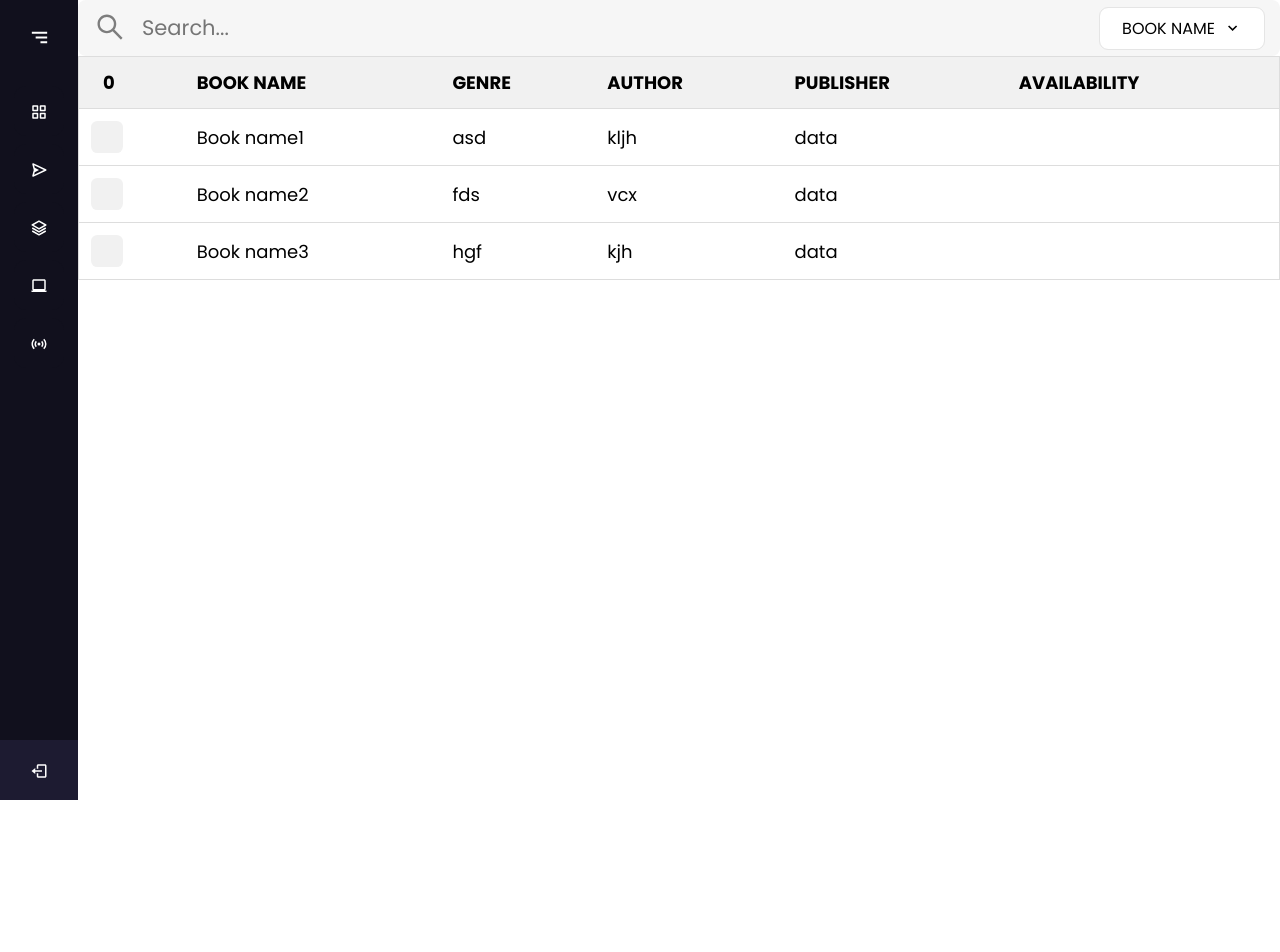
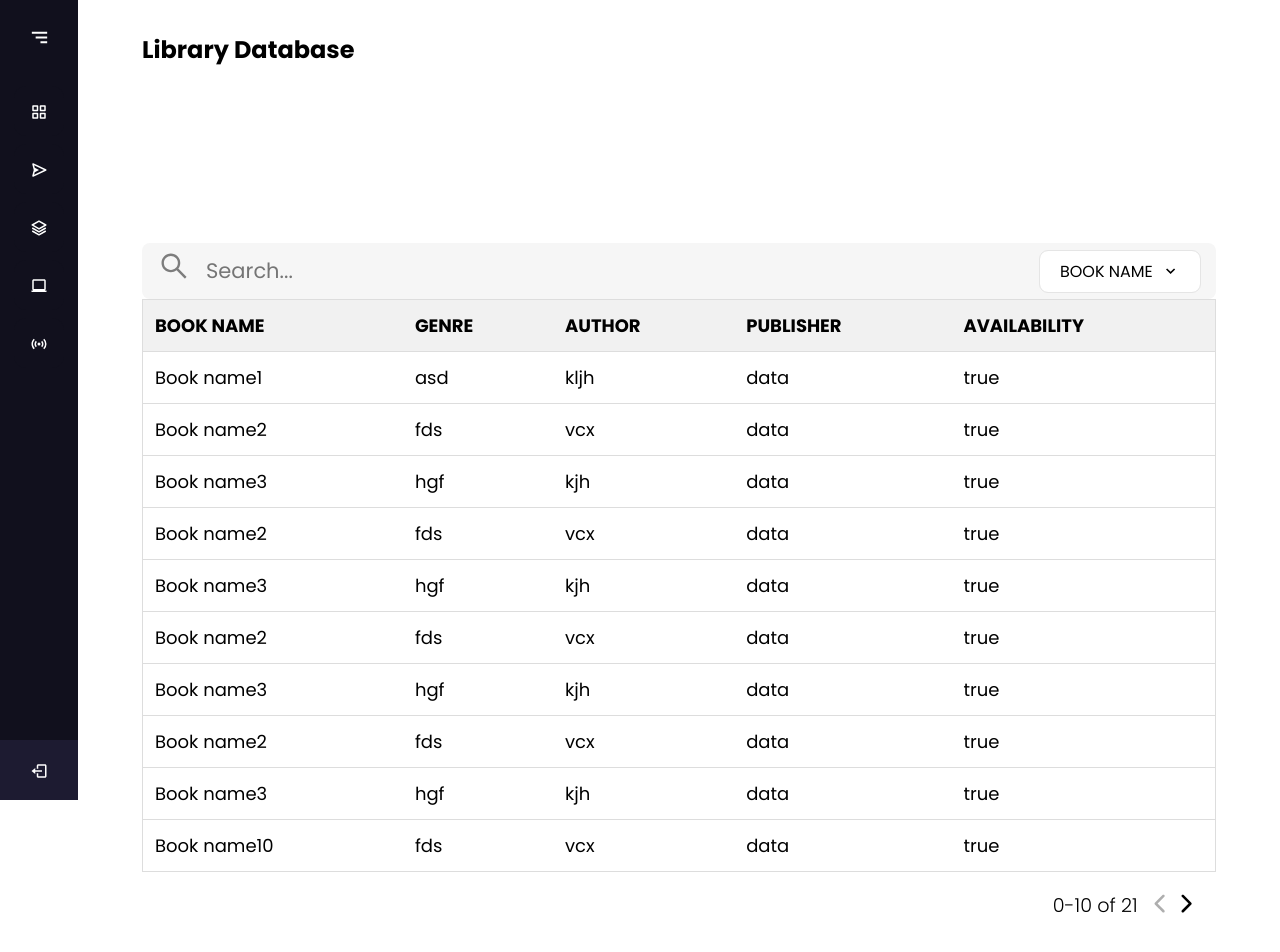
Before and after one commit to emrebal98/MLGA-Library-System, a React (Create React App) app: page /database in a window 1280 px wide. Shown: the top 952 px of the page. Before the commit the page ends 800 px from the top, so only its background shows below. Built offline with nearby package versions, Linux system fonts and the light colour scheme; the HTML template or start-up script is replaced by a standard one.

Commit message:
Pagination done on table

```diff
--- a/src/App.js
+++ b/src/App.js
@@ -26,7 +26,7 @@ export default function App() {
 	return (
 		// <AuthProvider>
 		<>
-			{location.pathname != "/" && <Navbar />}
+			{location.pathname !== "/" && <Navbar />}
 			<section class={location.pathname === "/" ? "login-section" : "home-section"}>
 				<Routes>
 					<Route path="/" element={<Login />} />
--- a/src/components/search/Search.jsx
+++ b/src/components/search/Search.jsx
@@ -3,7 +3,7 @@ import { AiOutlineSearch } from "react-icons/ai";
 import { Filter } from "../";
 import "./search.css";
 
-function Search({ activeSet, setItems, titles }) {
+function Search({ activeSet, setItems, titles, onSearch }) {
 	const [search, setSearch] = useState();
 	const [focus, setFocus] = useState(false);
 	const [filter, setFilter] = useState(titles[0]);
@@ -26,6 +26,8 @@ function Search({ activeSet, setItems, titles }) {
 				f[filter].toLowerCase().includes(search.toLowerCase())
 			)
 		);
+
+		onSearch(search);
 	}
 
 	return (
--- a/src/components/table/Table.jsx
+++ b/src/components/table/Table.jsx
@@ -1,5 +1,6 @@
 import React, { useState } from "react";
 import { Search, Checkbox } from "../";
+import { IoIosArrowBack, IoIosArrowForward } from "react-icons/io";
 import "./table.css";
 
 function Table({
@@ -10,7 +11,10 @@ function Table({
 	setSelectedItems,
 }) {
 	const [items, setItems] = useState(allItems);
-
+	const [page, setPage] = useState({ start: 0, end: 10 });
+	const [disable, setDisable] = useState({ left: true, right: false });
+	const [onSearch, setOnSearch] = useState(false);
+	const increment = 10;
 	function handleChecked(state, item) {
 		console.log(state);
 		let check = state;
@@ -24,14 +28,64 @@ function Table({
 		}
 	}
 
+	function handlePreviousPage(e) {
+		//If button disable do not click
+		if (disable.left) return;
+		let startN = page.start - increment;
+		let endN = page.end - increment;
+		if (startN < 0) return;
+		setPage({ start: startN, end: endN });
+		//Activate the next button if it is not the last page
+		if (endN < items.length) setDisable({ ...disable, right: false });
+		//Disable the previous button if it is the first page
+		if (startN < increment) setDisable({ ...disable, left: true });
+	}
+
+	function handleNextPage(e) {
+		//If button disable do not click
+		if (disable.right) return;
+		let startN = page.start + increment;
+		let endN = page.end + increment;
+		if (endN - items.length >= increment) return;
+		setPage({ start: startN, end: endN });
+		//Activate the previous button if it is not the firt page
+		if (startN >= increment) setDisable({ ...disable, left: false });
+		//Disable the next button if it is the last page
+		if (endN >= items.length) setDisable({ ...disable, right: true });
+	}
+
+	function handleOnSearch(search) {
+		if (search !== "") {
+			setOnSearch(true);
+			//Disable page button while searching
+			setDisable({ left: true, right: true });
+		} else {
+			setOnSearch(false);
+			//If left on first page before search
+			if (page.start === 0) setDisable({ left: true, right: false });
+			//If left on between page before search
+			else if (page.end > allItems.length)
+				setDisable({ left: false, right: true });
+			//If left on last page before search
+			else setDisable({ left: false, right: false });
+		}
+	}
+
 	return (
 		<>
-			<Search activeSet={allItems} setItems={setItems} titles={titles} />
-
+			<Search
+				activeSet={allItems}
+				setItems={setItems}
+				titles={titles}
+				onSearch={handleOnSearch}
+			/>
+			<div className="table_container">
 				<table className="table">
 					<tr class="header">
 						{checkBox && (
-						<th className="center_selected">{selectedItems.length}</th>
+							<th className="center_selected">
+								{selectedItems.length}
+							</th>
 						)}
 						{titles.map((title) => (
 							<th>
@@ -44,7 +98,8 @@ function Table({
 						))}
 					</tr>
 
-				{items.map((item) => (
+					{onSearch
+						? items.map((item) => (
 								<tr>
 									{checkBox && (
 										<td>
@@ -53,11 +108,22 @@ function Table({
 													handleChecked(state, item)
 												}
 											/>
-								{/* <input
-									type="checkbox"
-									onClick={console.log("click")}
-									onChange={(e) => handleChecked(e, item)}
-								/> */}
+										</td>
+									)}
+									{Object.keys(item).map((i) => (
+										<td>{item[i]}</td>
+									))}
+								</tr>
+						  ))
+						: items.slice(page.start, page.end).map((item) => (
+								<tr>
+									{checkBox && (
+										<td>
+											<Checkbox
+												onChange={(state) =>
+													handleChecked(state, item)
+												}
+											/>
 										</td>
 									)}
 									{Object.keys(item).map((i) => (
@@ -66,6 +132,34 @@ function Table({
 								</tr>
 						  ))}
 				</table>
+				<div className="pagination">
+					<p className="pagination_label">
+						{onSearch ? 0 : page.start}-
+						{onSearch ? items.length : page.end} of{" "}
+						{allItems.length}
+					</p>
+					<div
+						className={
+							disable.left
+								? "pagination__button disabled"
+								: "pagination__button"
+						}
+						onClick={handlePreviousPage}
+					>
+						<IoIosArrowBack />
+					</div>
+					<div
+						className={
+							disable.right
+								? "pagination__button disabled"
+								: "pagination__button"
+						}
+						onClick={handleNextPage}
+					>
+						<IoIosArrowForward />
+					</div>
+				</div>
+			</div>
 		</>
 	);
 }
--- a/src/components/table/table.css
+++ b/src/components/table/table.css
@@ -1,3 +1,8 @@
+.table_container {
+	position: relative;
+	height: 630px;
+}
+
 .table {
 	border-collapse: collapse;
 	width: 100%;
@@ -22,3 +27,28 @@
 .center_selected {
 	padding-left: 1.5rem !important;
 }
+
+.pagination {
+	/* background: red; */
+	display: flex;
+	align-items: center;
+	justify-content: end;
+	padding: 0.5rem 1rem 0.5rem 0;
+	position: absolute;
+	right: 0;
+	bottom: 0;
+}
+.pagination_label {
+	font-size: 1.2rem;
+	font-weight: 300;
+	margin-right: 0.5rem;
+}
+.pagination__button {
+	cursor: pointer;
+	font-size: 1.7rem;
+	line-height: 1.7rem;
+}
+.pagination__button.disabled {
+	cursor: default;
+	color: #aeaeae;
+}
--- a/src/containers/librarydatabase/LibraryDatabase.jsx
+++ b/src/containers/librarydatabase/LibraryDatabase.jsx
@@ -9,35 +9,164 @@ function LibraryDatabase() {
 			genre: "asd",
 			author: "kljh",
 			publisher: "data",
-			availability: true,
+			availability: "true",
 		},
 		{
 			bookName: "Book name2",
 			genre: "fds",
 			author: "vcx",
 			publisher: "data",
-			availability: true,
+			availability: "true",
 		},
 		{
 			bookName: "Book name3",
 			genre: "hgf",
 			author: "kjh",
 			publisher: "data",
-			availability: true,
+			availability: "true",
+		},
+		{
+			bookName: "Book name2",
+			genre: "fds",
+			author: "vcx",
+			publisher: "data",
+			availability: "true",
+		},
+		{
+			bookName: "Book name3",
+			genre: "hgf",
+			author: "kjh",
+			publisher: "data",
+			availability: "true",
+		},
+		{
+			bookName: "Book name2",
+			genre: "fds",
+			author: "vcx",
+			publisher: "data",
+			availability: "true",
+		},
+		{
+			bookName: "Book name3",
+			genre: "hgf",
+			author: "kjh",
+			publisher: "data",
+			availability: "true",
+		},
+		{
+			bookName: "Book name2",
+			genre: "fds",
+			author: "vcx",
+			publisher: "data",
+			availability: "true",
+		},
+		{
+			bookName: "Book name3",
+			genre: "hgf",
+			author: "kjh",
+			publisher: "data",
+			availability: "true",
+		},
+		{
+			bookName: "Book name10",
+			genre: "fds",
+			author: "vcx",
+			publisher: "data",
+			availability: "true",
+		},
+		{
+			bookName: "Book nameLAST",
+			genre: "hgf",
+			author: "kjh",
+			publisher: "data",
+			availability: "true",
+		},
+		{
+			bookName: "Book nameLAST",
+			genre: "hgf",
+			author: "kjh",
+			publisher: "data",
+			availability: "true",
+		},
+		{
+			bookName: "Book nameLAST",
+			genre: "hgf",
+			author: "kjh",
+			publisher: "data",
+			availability: "true",
+		},
+		{
+			bookName: "Book nameLAST",
+			genre: "hgf",
+			author: "kjh",
+			publisher: "data",
+			availability: "true",
+		},
+		{
+			bookName: "Book nameLAST",
+			genre: "hgf",
+			author: "kjh",
+			publisher: "data",
+			availability: "true",
+		},
+		{
+			bookName: "Book nameLAST",
+			genre: "hgf",
+			author: "kjh",
+			publisher: "data",
+			availability: "true",
+		},
+		{
+			bookName: "Book nameLAST",
+			genre: "hgf",
+			author: "kjh",
+			publisher: "data",
+			availability: "true",
+		},
+		{
+			bookName: "Book nameLAST",
+			genre: "hgf",
+			author: "kjh",
+			publisher: "data",
+			availability: "true",
+		},
+		{
+			bookName: "Book nameLAST",
+			genre: "hgf",
+			author: "kjh",
+			publisher: "data",
+			availability: "true",
+		},
+		{
+			bookName: "Book nameLAST",
+			genre: "hgf",
+			author: "kjh",
+			publisher: "data",
+			availability: "true",
+		},
+		{
+			bookName: "Book 21",
+			genre: "hgf",
+			author: "kjh",
+			publisher: "data",
+			availability: "true",
 		},
 	];
 	const [selectedItems, setSelectedItems] = useState([]);
 
 	return (
-		<div className="LibraryDatabase">
+		<div className="library_database">
+			<h1>Library Database</h1>
+			<div className="table_area">
 				<Table
-				checkBox={true}
+					checkBox={false}
 					selectedItems={selectedItems}
 					setSelectedItems={setSelectedItems}
 					allItems={allItems}
 					titles={Object.keys(allItems[0])}
 				/>
 			</div>
+		</div>
 	);
 }
 
--- a/src/containers/librarydatabase/librarydatabase.css
+++ b/src/containers/librarydatabase/librarydatabase.css
@@ -1,4 +1,11 @@
-/* .LibraryDatabase {
-    display: flex;
-    flex-direction: col;
-} */
+.library_database {
+	padding: 2rem;
+}
+
+.library_database h1 {
+	margin-bottom: 5rem;
+	padding: 0 2rem;
+}
+.table_area {
+	padding: 6rem 2rem;
+}
```
Lines whose indentation alone changed are shown as unchanged.
